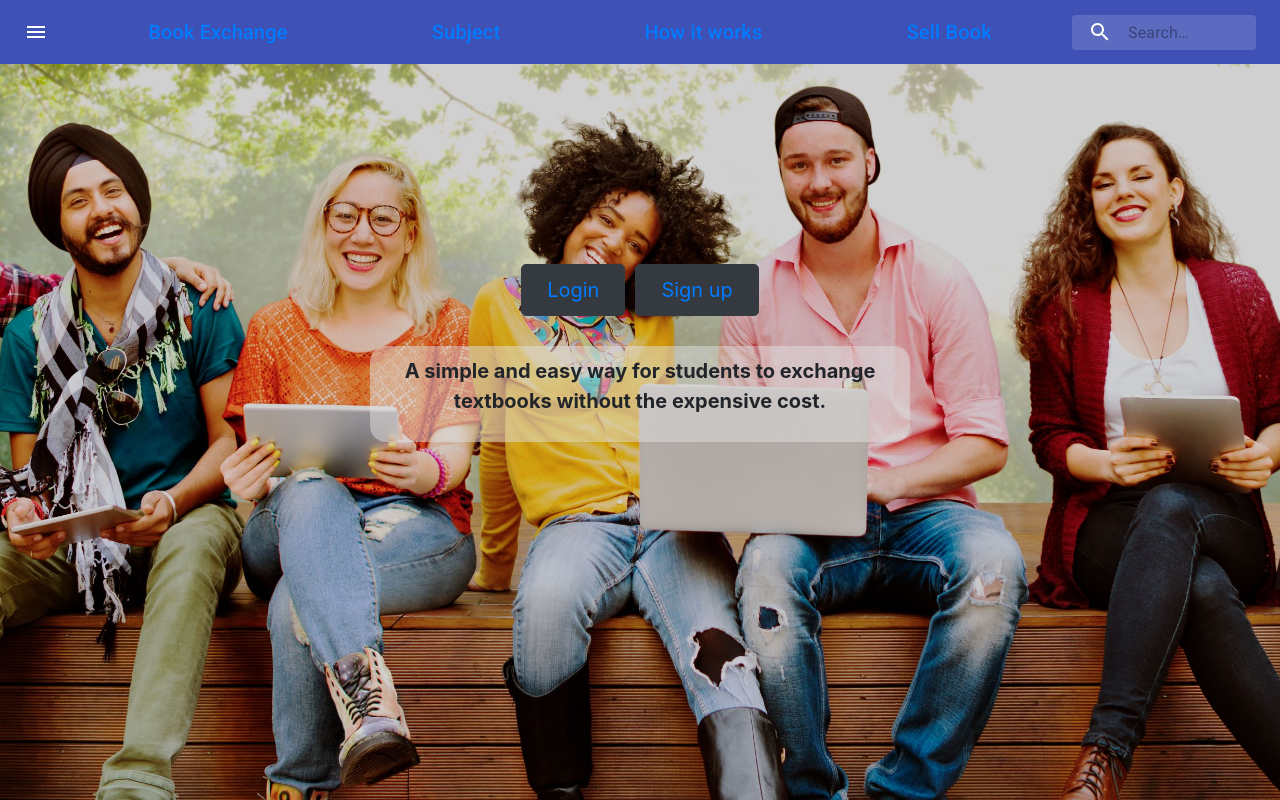
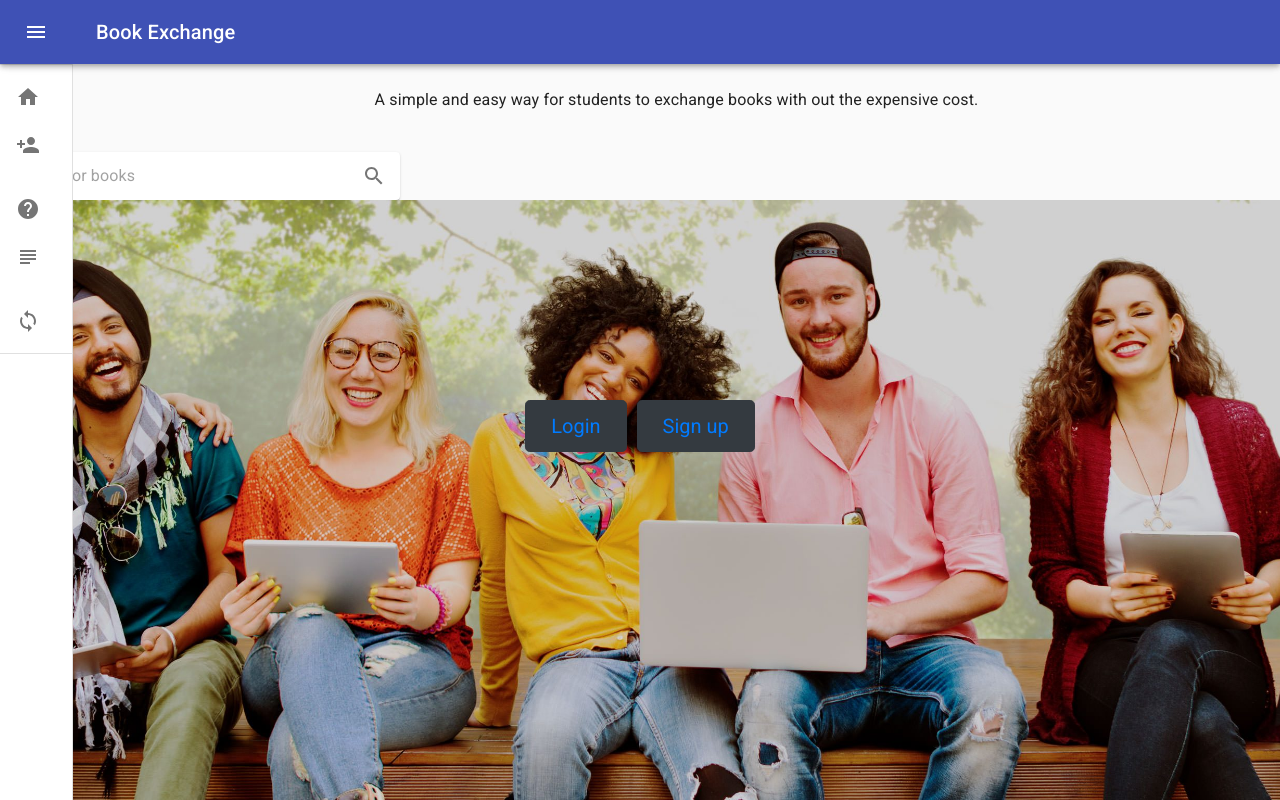
Before and after one commit to maurafortino/project-3, a React (Create React App) app in the folder client/: page /#/ in a window 1280 px wide. Shown: the top 800 px of the page. Built offline with nearby package versions, Linux system fonts and the light colour scheme.

Commit message:
finished the appbar, added a search bar, stared the How it works page

```diff
--- a/client/src/App.js
+++ b/client/src/App.js
@@ -4,6 +4,8 @@ import SearchAppBar from "./components/Navbar";
 import { BrowserRouter as Router, Route, Switch } from "react-router-dom";
 import Home from "./pages/Home/Home";
 import Login from "./pages/Login";
+import HowItWorks from "./pages/HowItWorks/works";
+import HomeSearchbar from './components/Searchbar/HomeSearchbar';
 
 
 function App() {
@@ -12,9 +14,11 @@ function App() {
     <Router>
       <div>
         <SearchAppBar />
+        <HomeSearchbar />
         <Switch>
           <Route exact path="/" component={Home} />
           <Route exact path="/login" component={Login}/>
+          <Route exact path="/HowItWorks" component={HowItWorks}/>
         </Switch>
       </div>
     </Router>
--- a/client/src/components/Navbar/index.js
+++ b/client/src/components/Navbar/index.js
@@ -1,112 +1,181 @@
 import React from 'react';
+import clsx from 'clsx';
+import { makeStyles, useTheme } from '@material-ui/core/styles';
+import Drawer from '@material-ui/core/Drawer';
 import AppBar from '@material-ui/core/AppBar';
 import Toolbar from '@material-ui/core/Toolbar';
+import List from '@material-ui/core/List';
+import CssBaseline from '@material-ui/core/CssBaseline';
+import Typography from '@material-ui/core/Typography';
+import Divider from '@material-ui/core/Divider';
 import IconButton from '@material-ui/core/IconButton';
-import Typography from '@material-ui/core/Typography';
-import InputBase from '@material-ui/core/InputBase';
-import { fade, makeStyles } from '@material-ui/core/styles';
-import SearchIcon from '@material-ui/icons/Search';
 import MenuIcon from '@material-ui/icons/Menu';
-import { NavLink } from "react-router-dom";
+import ChevronLeftIcon from '@material-ui/icons/ChevronLeft';
+import ChevronRightIcon from '@material-ui/icons/ChevronRight';
+import ListItem from '@material-ui/core/ListItem';
+import ListItemIcon from '@material-ui/core/ListItemIcon';
+import ListItemText from '@material-ui/core/ListItemText';
+import HomeIcon from '@material-ui/icons/Home';
+import PersonAddIcon from '@material-ui/icons/PersonAdd';
+import HelpIcon from '@material-ui/icons/Help';
+import SubjectIcon from '@material-ui/icons/Subject';
+import SyncIcon from '@material-ui/icons/Sync';
 
+
+const drawerWidth = 240;
 
 const useStyles = makeStyles(theme => ({
   root: {
-    flexGrow: 1,
+    display: 'flex',
+  },
+
+  appBar: {
+    zIndex: theme.zIndex.drawer + 1,
+    transition: theme.transitions.create(['width', 'margin'], {
+      easing: theme.transitions.easing.sharp,
+      duration: theme.transitions.duration.leavingScreen,
+    }),
+  },
+  appBarShift: {
+    marginLeft: drawerWidth,
+    width: `calc(100% - ${drawerWidth}px)`,
+    transition: theme.transitions.create(['width', 'margin'], {
+      easing: theme.transitions.easing.sharp,
+      duration: theme.transitions.duration.enteringScreen,
+    }),
   },
   menuButton: {
-    marginRight: theme.spacing(2),
+    marginRight: 36,
   },
-
-  title: {
-    flexGrow: 1,
+  hide: {
     display: 'none',
+  },
+  drawer: {
+    width: drawerWidth,
+    flexShrink: 0,
+    whiteSpace: 'nowrap',
+  },
+  drawerOpen: {
+    width: drawerWidth,
+    transition: theme.transitions.create('width', {
+      easing: theme.transitions.easing.sharp,
+      duration: theme.transitions.duration.enteringScreen,
+    }),
+  },
+  drawerClose: {
+    transition: theme.transitions.create('width', {
+      easing: theme.transitions.easing.sharp,
+      duration: theme.transitions.duration.leavingScreen,
+    }),
+    overflowX: 'hidden',
+    width: theme.spacing(7) + 1,
     [theme.breakpoints.up('sm')]: {
-      display: 'block',
+      width: theme.spacing(9) + 1,
     },
   },
-  search: {
-    position: 'relative',
-    borderRadius: theme.shape.borderRadius,
-    backgroundColor: fade(theme.palette.common.white, 0.15),
-    '&:hover': {
-      backgroundColor: fade(theme.palette.common.white, 0.25),
-    },
-    marginLeft: 0,
-    width: '100%',
-    [theme.breakpoints.up('sm')]: {
-      marginLeft: theme.spacing(1),
-      width: 'auto',
-    },
-  },
-  searchIcon: {
-    width: theme.spacing(7),
-    height: '100%',
-    position: 'absolute',
-    pointerEvents: 'none',
+  toolbar: {
     display: 'flex',
     alignItems: 'center',
-    justifyContent: 'center',
+    justifyContent: 'flex-end',
+    padding: theme.spacing(0, 1),
+    ...theme.mixins.toolbar,
   },
-  inputRoot: {
-    color: 'primary',
-  },
-  inputInput: {
-    padding: theme.spacing(1, 1, 1, 7),
-    transition: theme.transitions.create('width'),
-    width: '100%',
-    [theme.breakpoints.up('sm')]: {
-      width: 120,
-      '&:focus': {
-        width: 200,
-      },
-    },
+  content: {
+    flexGrow: 1,
+    padding: theme.spacing(3),
   },
 }));
 
-export default function Navbar() {
+export default function MiniDrawer() {
   const classes = useStyles();
+  const theme = useTheme();
+  const [open, setOpen] = React.useState(false);
+
+  const handleDrawerOpen = () => {
+    setOpen(true);
+  };
+
+  const handleDrawerClose = () => {
+    setOpen(false);
+  };
 
   return (
     <div className={classes.root}>
-      <AppBar expand="lg" position="static">
+      <CssBaseline />
+      <AppBar
+        position="fixed"
+        className={clsx(classes.appBar, {
+          [classes.appBarShift]: open,
+        })}
+      >
         <Toolbar>
           <IconButton
-            edge="start"
-            className={classes.menuButton}
             color="inherit"
             aria-label="open drawer"
+            onClick={handleDrawerOpen}
+            edge="start"
+            className={clsx(classes.menuButton, {
+              [classes.hide]: open,
+            })}
           >
             <MenuIcon />
           </IconButton>
-          <Typography className={classes.title} variant="h6" noWrap>
-            <NavLink to="/">Book Exchange</NavLink>
+          <Typography variant="h6" noWrap>
+            Book Exchange
           </Typography>
-          <Typography className={classes.title} variant="h6" noWrap>
-            <NavLink to="/subject">Subject</NavLink>
-          </Typography>
-          <Typography className={classes.title} variant="h6" noWrap>
-            <NavLink to="/howitworks"> How it works</NavLink>
-          </Typography>
-          <Typography className={classes.title} variant="h6" noWrap>
-            <NavLink to="/sellbook">Sell Book</NavLink>
-          </Typography>
-          <div className={classes.search}>
-            <div className={classes.searchIcon}>
-              <SearchIcon />
-            </div>
-            <InputBase
-              placeholder="Search…"
-              classes={{
-                root: classes.inputRoot,
-                input: classes.inputInput,
-              }}
-              inputProps={{ 'aria-label': 'search' }}
-            />
-
-          </div>
         </Toolbar>
       </AppBar>
+      <Drawer
+        variant="permanent"
+        className={clsx(classes.drawer, {
+          [classes.drawerOpen]: open,
+          [classes.drawerClose]: !open,
+        })}
+        classes={{
+          paper: clsx({
+            [classes.drawerOpen]: open,
+            [classes.drawerClose]: !open,
+          }),
+        }}
+      >
+        <div className={classes.toolbar}>
+          <IconButton onClick={handleDrawerClose}>
+            {theme.direction === 'rtl' ? <ChevronRightIcon /> : <ChevronLeftIcon />}
+          </IconButton>
+        </div>
+        <Divider />
+        <List>
+          {['LogIn', 'Signup'].map((text, index) => (
+            <ListItem button key={text}>
+              <ListItemIcon>{index % 2 === 0 ? <HomeIcon /> : <PersonAddIcon /> }</ListItemIcon>
+              <ListItemText primary={text} />
+            </ListItem>
+          ))}
+        </List>
+        <List>
+          {['How it works', 'Subject'].map((text, index) => (
+            <ListItem button key={text}>
+              <ListItemIcon>{index % 2 === 0 ? <HelpIcon /> : <SubjectIcon />}</ListItemIcon>
+              <ListItemText primary={text} />
+            </ListItem>
+          ))}
+        </List>
+        <List>
+          {['Sell a book'].map((text, index) => (
+            <ListItem button key={text}>
+              <ListItemIcon>{index % 2 === 0 ? <SyncIcon /> : <SubjectIcon />}</ListItemIcon>
+              <ListItemText primary={text} />
+            </ListItem>
+          ))}
+        </List>
+        <Divider />
+      </Drawer>
+      <main className={classes.content}>
+        <div className={classes.toolbar} />
+        <Typography paragraph>
+          A simple and easy way for students to exchange books with out the expensive cost.
+        </Typography>
+      </main>
     </div>
   );
 }
--- /dev/null
+++ b/client/src/components/Searchbar/HomeSearchbar.css
@@ -0,0 +1,3 @@
+.form {
+    margin-left: 200px;
+}
--- /dev/null
+++ b/client/src/components/Searchbar/HomeSearchbar.js
@@ -0,0 +1,44 @@
+import React from 'react';
+import { makeStyles } from '@material-ui/core/styles';
+import Paper from '@material-ui/core/Paper';
+import InputBase from '@material-ui/core/InputBase';
+import IconButton from '@material-ui/core/IconButton';
+import SearchIcon from '@material-ui/icons/Search';
+
+
+
+const useStyles = makeStyles(theme => ({
+  root: {
+    padding: '2px 4px',
+    display: 'flex',
+    alignItems: 'center',
+    width: 400,
+  },
+  input: {
+    marginLeft: theme.spacing(1),
+    flex: 1,
+  },
+  iconButton: {
+    padding: 10,
+  },
+
+}));
+
+export default function HomeSearchbar() {
+  const classes = useStyles();
+
+  return (
+    <Paper component="form" className={classes.root}>
+
+      <InputBase
+        className={classes.input}
+        placeholder="Search for books"
+        inputProps={{ 'aria-label': 'Search for books' }}
+      />
+      <IconButton type="submit" className={classes.iconButton} aria-label="search">
+        <SearchIcon />
+      </IconButton>
+
+    </Paper>
+  );
+}
--- a/client/src/pages/Home/Home.js
+++ b/client/src/pages/Home/Home.js
@@ -1,26 +1,29 @@
 import React, { Component } from "react";
 import { Link } from "react-router-dom";
-import "./home.css"
+import "./home.css";
+
+
 
 class Home extends Component {
     render() {
         return (
+
+
             <div className="container-fluid">
                 <div className="row align-items-center">
-
                     <div className="buttons-div col-12">
                         <button type="button" className="btn btn-dark btn-lg"><Link to="/login">Login</Link></button>
                         <button type="button" className="btn btn-dark btn-lg"><Link to="/signup">Sign up</Link></button>
-                                <div className="description">
+                        {/* <div className="description">
                             <p className="lead">A simple and easy way for students to exchange textbooks without the expensive cost.</p>
+                        </div> */}
                     </div>
                 </div>
 
-                    </div>
 
             </div>
-        )
-    };
+        );
+    }
 };
 
 export default Home;
--- /dev/null
+++ b/client/src/pages/HowItWorks/works.js
@@ -0,0 +1,30 @@
+import React, { Component } from "react";
+
+
+class HowItWorks extends Component {
+    render() {
+        return (
+
+
+            <div className="container-fluid">
+
+                <div className="description">
+                    <p className="lead">
+                        Book Exchange is a website that helps students purchase textbooks books without the expensive price. The service was designed to help students sell textbooks with little to no value and get rid of extra books laying around the house.
+                        Users are able to brows the catelog of books that are offered by title or major and then contact the seller to arrange how to to recieve the book. The only expense that the buyer/user pays is the shipping cost of the book to the new location.
+                        <br></br>
+                        Example:
+                        1. Find a book that you want.
+                        2. Contact the seller and wait for a response.
+                        3. Make arrangemets to ship or meet up to exchange the book depending on the location of the seller/buyer
+                        4.Recieve your book!
+                    </p>
+                </div>
+
+
+            </div>
+        );
+    }
+};
+
+export default HowItWorks;
```
Lines whose indentation alone changed are shown as unchanged.
